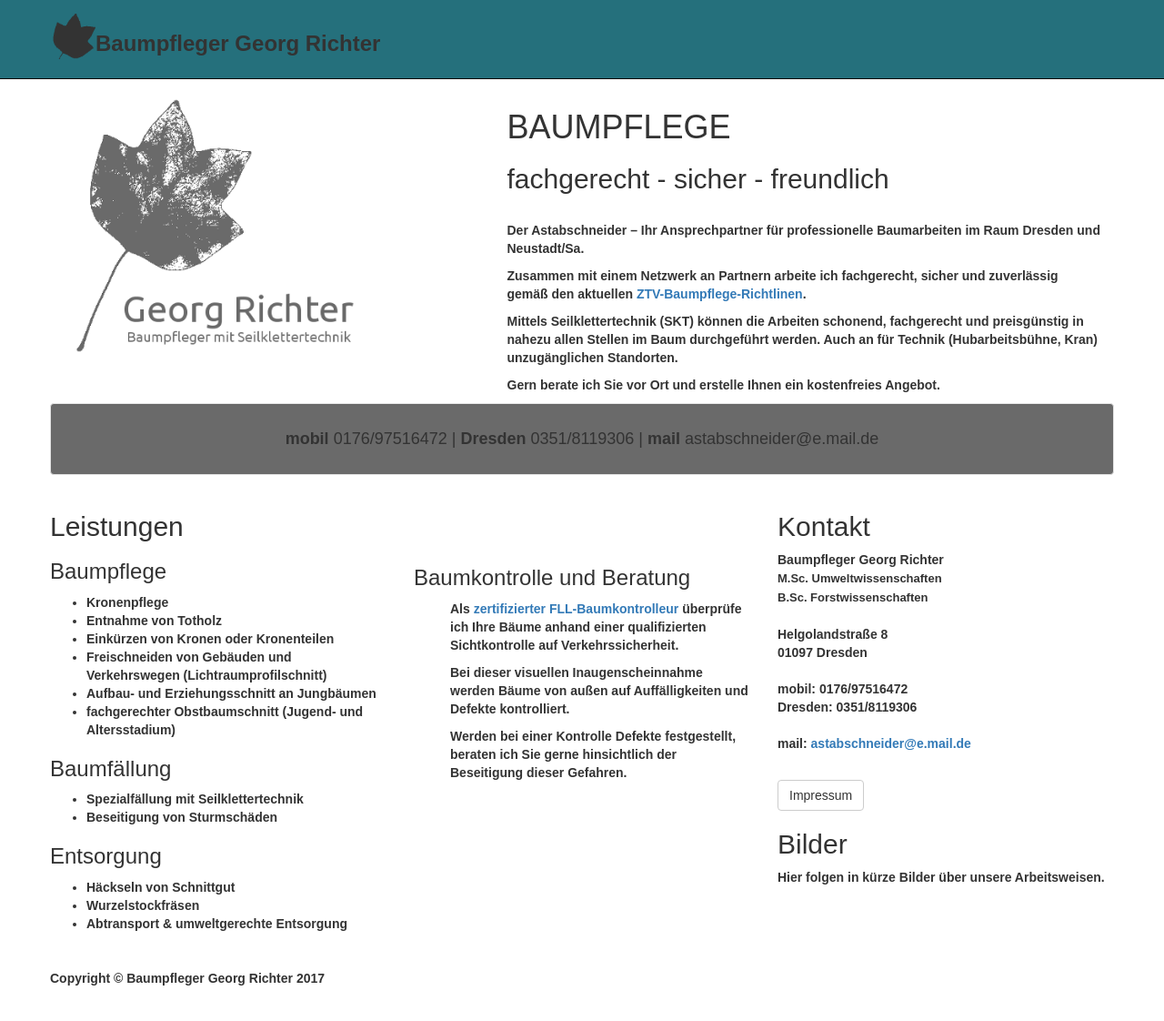
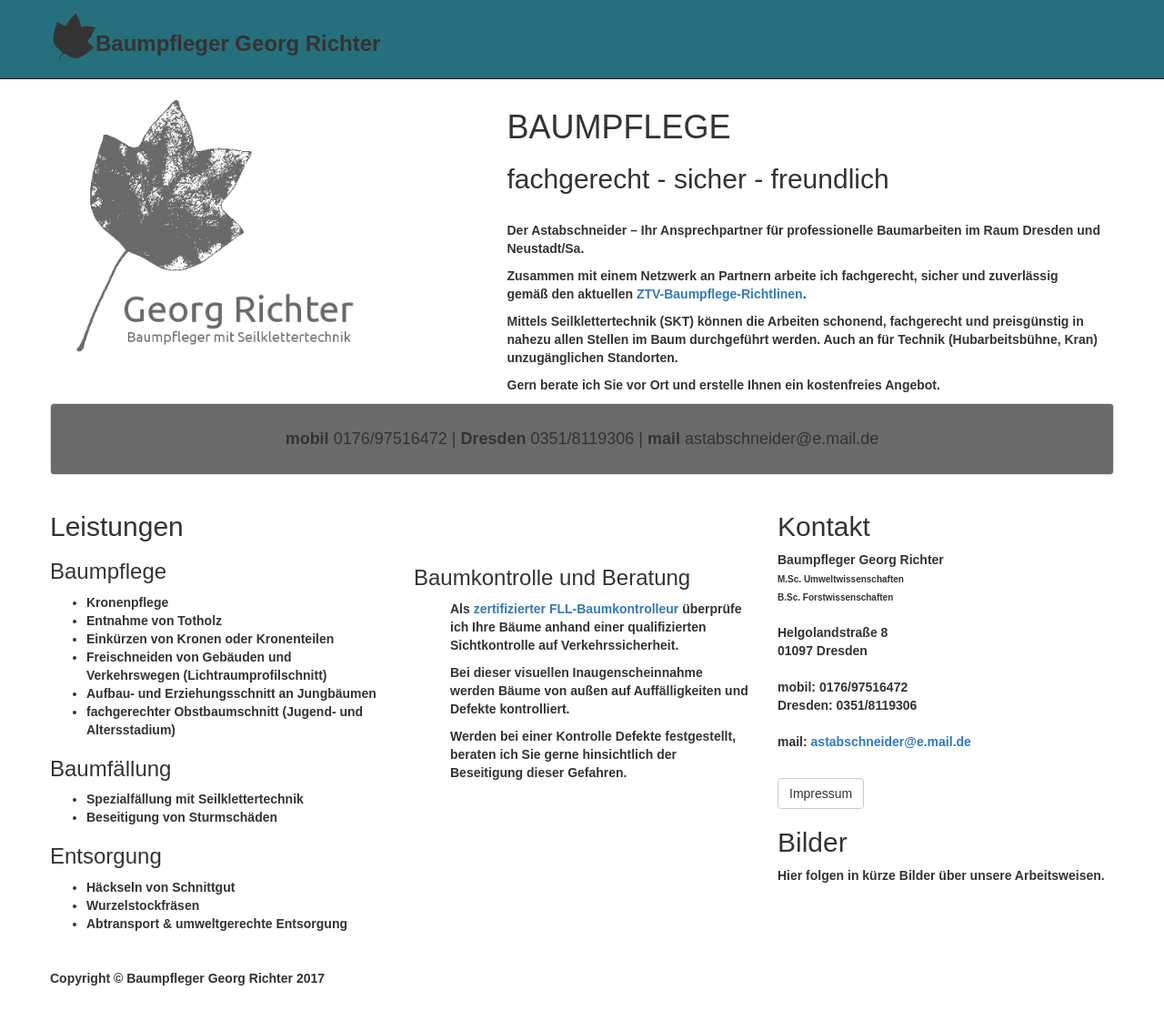
Before and after one commit to astabschneider/astabschneider.github.io, a Jekyll site: the page built from index.html, in a window 1280 px wide and 1125 px high. Shown: the top 1122 px of the window at 91% size. Built offline with Jekyll 4.4.1, drawn with Linux system fonts in a browser that asks for light colours.

Commit message:
updated site

```diff
--- a/index.html
+++ b/index.html
@@ -101,7 +101,7 @@
 <!-- /.col-md-4 -->
 <div class="col-md-4">
     <h2>Kontakt</h2>
-    <p>Baumpfleger Georg Richter<br>  <font size="2">  M.Sc. Umweltwissenschaften <br> B.Sc. Forstwissenschaften <br></font> <br> Helgolandstraße 8 <br> 01097 Dresden <br> <br> mobil: 0176/97516472 <br> Dresden: 0351/8119306 <!--br> Neustadt/Sa.: 03596/502139--> <br> <br> mail: <a href="mailto:astabschneider@e.mail.de">astabschneider@e.mail.de </a> </p>
+    <p>Baumpfleger Georg Richter<br>  <font size="1">  M.Sc. Umweltwissenschaften <br> B.Sc. Forstwissenschaften <br></font> <br> Helgolandstraße 8 <br> 01097 Dresden <br> <br> mobil: 0176/97516472 <br> Dresden: 0351/8119306 <!--br> Neustadt/Sa.: 03596/502139--> <br> <br> mail: <a href="mailto:astabschneider@e.mail.de">astabschneider@e.mail.de </a> </p>
     <br>
     <a class="btn btn-default" href="http://astabschneider.de/Impressum/">Impressum</a>
 
```
